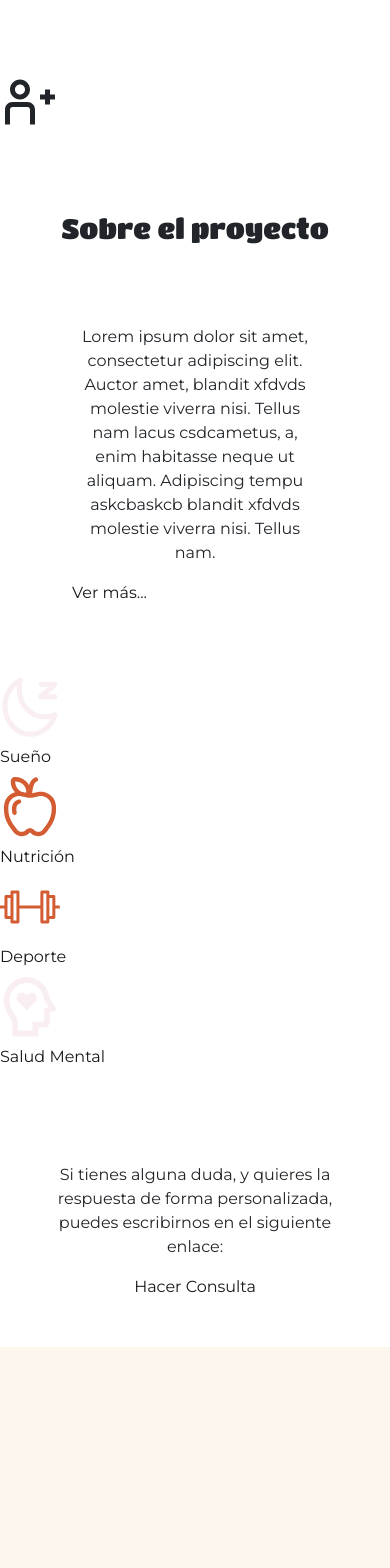
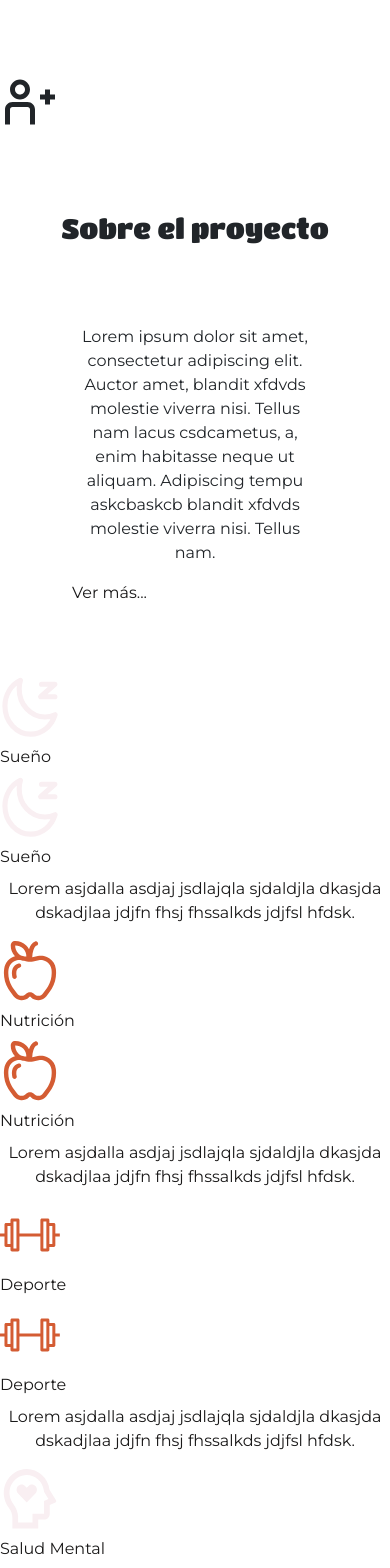
Before and after one commit to aleswebgit/Deploy-Habit-Front-End, a React (Create React App) app: page / in a window 390 px wide. Shown: the top 1568 px of the page. Before the commit the page ends 1347 px from the top, so only its background shows below. Built offline with nearby package versions, Linux system fonts and the light colour scheme.

Commit message:
separate category comp for responsive Co-authored-by: LvL090 <LvL090@users.noreply.github.com> Co-authored-by: alesweb <aleswebgit@users.noreply.github.com>

```diff
--- a/src/Components/CategoryButton.jsx
+++ b/src/Components/CategoryButton.jsx
@@ -1,50 +1,6 @@
-import { Link } from 'react-router-dom'
-import MentalHealthIcon from '../media/icons/MentalHealth'
-import Eat from '../media/icons/Eat'
-import Sport from '../media/icons/Sport'
-import Sleep from '../media/icons/Sleep'
-
-
-const CategoryButton = () => {
-
-  const categories = ([
-    {
-      id: 1,
-      name: 'Sueño',
-      icon: <Sleep/>,
-      slug: 'sueno',
-      color: 'text-[#FDF6EC]',
-      bgColor: 'bg-[#FECF5E]'
-    },{
-      id: 2,
-      name: 'Nutrición',
-      icon: <Eat/>,
-      slug: 'nutricion',
-      color: 'text-[#D45C33]',
-      bgColor: 'bg-[#F8D1B4]'
-    },{
-      id: 3,
-      name: 'Deporte',
-      icon: <Sport/>,
-      slug: 'deporte',
-      color: 'text-[#D45C33]',
-      bgColor: 'bg-[#F8D1B4]'
-    }, {
-      id: 4,
-      name: 'Salud Mental',
-      icon: <MentalHealthIcon/>,
-      slug: 'saludmental',
-      color: 'text-[#FDF6EC]',
-      bgColor: 'bg-[#FECF5E]'
-    }
-  ])
-
+const CategoryButton = ({category}) => {
   return (
-    <section className='grid grid-cols-2 sm:grid-cols-1 p-6'>
-      {categories.map( category => {
-        return (
-          <Link to={`/category/${category.id}`} key={category.name} className='flex justify-center py-3 font-bold'>
-            <div className={`${category.bgColor} flex flex-col items-center justify-center w-[140px] min-w-[140px] h-[140px] sm:w-[500px] rounded-3xl`}>
+    <div className={`${category.bgColor} flex lg:hidden flex-col items-center justify-center w-[140px] min-w-[140px] h-[140px] sm:w-[500px] rounded-3xl`}>
       <div className="flex item-center justify-center ">
         {category.icon}
       </div>
@@ -52,10 +8,6 @@ const CategoryButton = () => {
         {category.name}
       </p>
     </div>
-          </Link>
-        )
-      })}
-    </section>
   )
 }
 
--- /dev/null
+++ b/src/Components/CategoryData.jsx
@@ -0,0 +1,62 @@
+import { Link } from 'react-router-dom'
+import MentalHealthIcon from '../media/icons/MentalHealth'
+import Eat from '../media/icons/Eat'
+import Sport from '../media/icons/Sport'
+import Sleep from '../media/icons/Sleep'
+import CategoryButton from './CategoryButton'
+import CategoryDesktopButton from './CategoryDesktopButton'
+
+const CategoryData = () => {
+  const categories = ([
+    {
+      id: 1,
+      name: 'Sueño',
+      icon: <Sleep/>,
+      slug: 'sueno',
+      color: 'text-[#FDF6EC]',
+      bgColor: 'bg-[#FECF5E]',
+      description: 'Lorem asjdalla asdjaj jsdlajqla sjdaldjla dkasjda dskadjlaa jdjfn fhsj fhssalkds jdjfsl hfdsk.'
+    },{
+      id: 2,
+      name: 'Nutrición',
+      icon: <Eat/>,
+      slug: 'nutricion',
+      color: 'text-[#D45C33]',
+      bgColor: 'bg-[#F8D1B4]',
+      description: 'Lorem asjdalla asdjaj jsdlajqla sjdaldjla dkasjda dskadjlaa jdjfn fhsj fhssalkds jdjfsl hfdsk.'
+    },{
+      id: 3,
+      name: 'Deporte',
+      icon: <Sport/>,
+      slug: 'deporte',
+      color: 'text-[#D45C33]',
+      bgColor: 'bg-[#F8D1B4]',
+      description: 'Lorem asjdalla asdjaj jsdlajqla sjdaldjla dkasjda dskadjlaa jdjfn fhsj fhssalkds jdjfsl hfdsk.'
+    }, {
+      id: 4,
+      name: 'Salud Mental',
+      icon: <MentalHealthIcon/>,
+      slug: 'saludmental',
+      color: 'text-[#FDF6EC]',
+      bgColor: 'bg-[#FECF5E]',
+      description: 'Lorem asjdalla asdjaj jsdlajqla sjdaldjla dkasjda dskadjlaa jdjfn fhsj fhssalkds jdjfsl hfdsk.'
+    }
+  ])
+
+  return (
+    <section className='grid grid-cols-2 sm:grid-cols-1 p-6'>
+      {categories.map( category => {
+        return (
+          <Link to={`/category/${category.id}`} key={category.name} className='flex justify-center py-3 font-bold'>
+            <CategoryButton category={category} />
+            {/* <CatButton category={category} className="flex md:hidden"/>
+            <CatDesktopButton category={category} className="hidden md:flex" /> */}
+            <CategoryDesktopButton category={category} />
+          </Link>
+        )
+      })}
+    </section>
+  )
+}
+
+export default CategoryData
--- /dev/null
+++ b/src/Components/CategoryDesktopButton.jsx
@@ -0,0 +1,20 @@
+const CategoryDesktopButton = ({category}) => {
+  return (
+    <div className="hidden lg:block box-border h-80 w-100 p-10 space-y-7 border-2 border-[#BC4E2A] rounded-2xl shadow-md shadow-[#BC4E2A]/30">
+      <div className={`${category.bgColor} flex flex-col items-center justify-center bg-[#F8D1B4] w-[130px] aspect-square rounded-[35px] mx-auto`}>
+        <div className="flex item-center justify-center ">
+          {category.icon}
+        </div>
+        <p className={`${category.color} my-2 font-['Titan one']`}>
+          {category.name}
+        </p>
+      </div>
+
+      <p className="text-center">
+        {category.description}
+      </p>
+    </div>
+  )
+}
+
+export default CategoryDesktopButton
--- a/src/Views/Home.jsx
+++ b/src/Views/Home.jsx
@@ -1,5 +1,5 @@
 import { useEffect, useState } from 'react'
-import CategoryButton from '../Components/CategoryButton'
+import CategoryData from '../Components/CategoryData'
 import Landing from '../Views/Landing'
 import Advice from '../Components/Advice'
 import Navbar from '../Components/Navbar'
@@ -32,7 +32,7 @@ const Home = () => {
                 Ver más...
                 </a>
               </div>
-              <CategoryButton/>
+              <CategoryData />
             </div>
             <Advice/>
           </>
```
Lines whose indentation alone changed are shown as unchanged.
